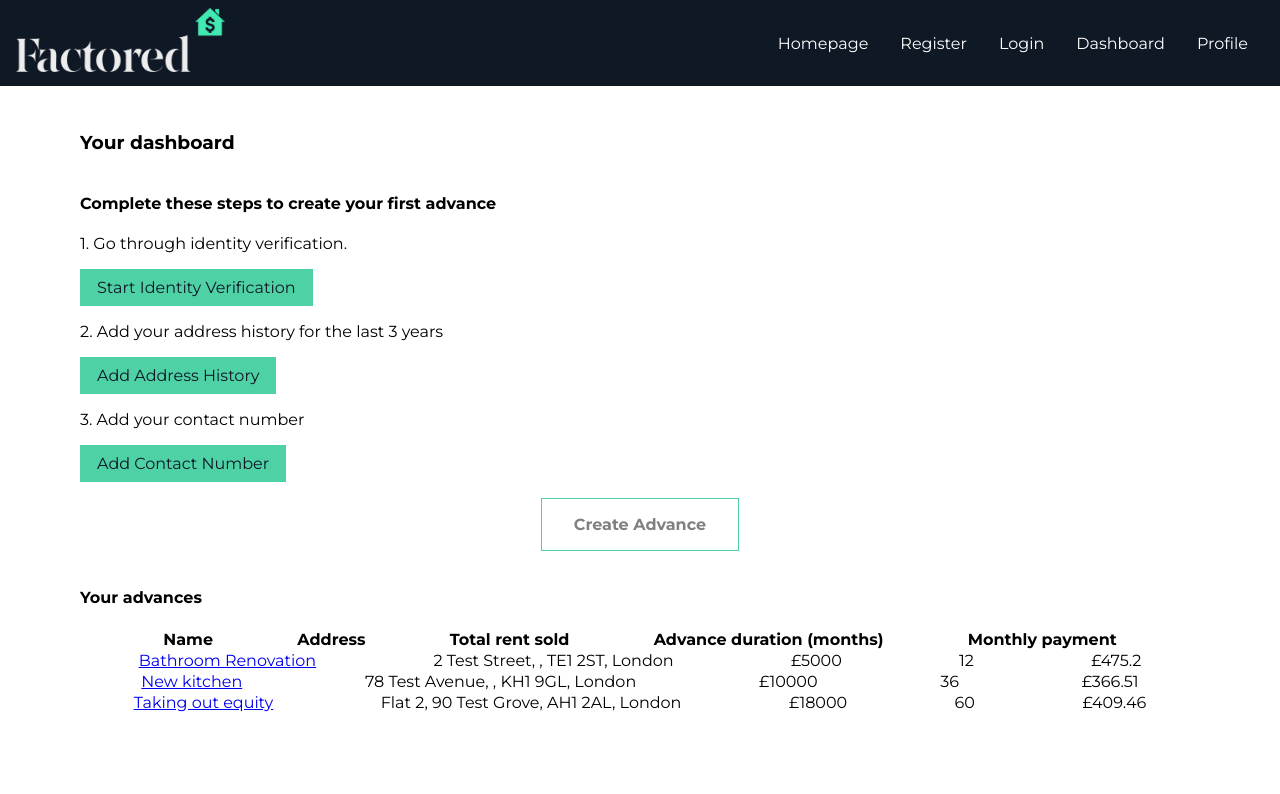
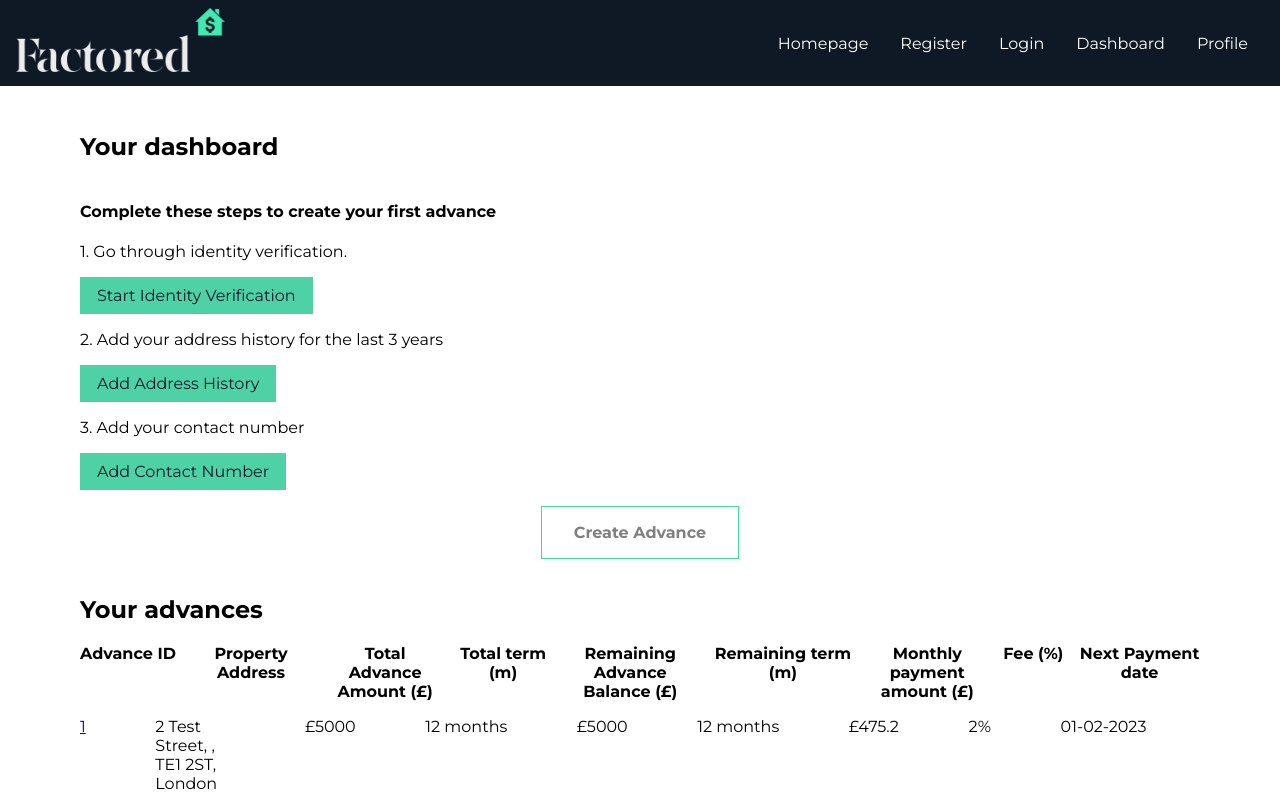
Before and after one commit to hal-alex/factored-mvp, a React (Create React App) app in the folder client/: page /dashboard in a window 1280 px wide. Shown: the top 794 px of the page. Built offline with nearby package versions, Linux system fonts and the light colour scheme.

Commit message:
started styling the dashboard table

```diff
--- a/client/src/components/Navbar.js
+++ b/client/src/components/Navbar.js
@@ -11,7 +11,7 @@ const Navbar = () => {
         </NavLink>
       </div>
       <nav className="main-navbar">
-        <ul class="main-navbar__items">
+        <ul className="main-navbar__items">
           {/* <ul className="nav-bar-links"> */}
           <li className="main-navbar__item"><NavLink to="/">Homepage</NavLink></li>
           <li className="main-navbar__item"><NavLink to="/register">Register</NavLink></li>
--- a/client/src/data.js
+++ b/client/src/data.js
@@ -22,6 +22,8 @@ const testAdvances = [
         bankAccountNumber: "1234567",
         bankAccountSortCode: "11-22-33",
         acceptTerms: false,
+        fee: "2%",
+        nextPaymentDate: "01-02-2023",
     },
     {
         id: 2,
@@ -45,6 +47,8 @@ const testAdvances = [
         bankAccountNumber: "9101112",
         bankAccountSortCode: "11-22-33",
         acceptTerms: false,
+        fee: "1%",
+        nextPaymentDate: "01-02-2023",
     },
     {
         id: 3,
@@ -68,6 +72,8 @@ const testAdvances = [
         bankAccountNumber: "1314151",
         bankAccountSortCode: "11-22-33",
         acceptTerms: false,
+        fee: "0.5%",
+        nextPaymentDate: "01-02-2023",
     },
 ]
 
--- a/client/src/index.css
+++ b/client/src/index.css
@@ -166,20 +166,20 @@ code {
   justify-content: space-between;
 } */
 
-.dashboard-table {
+/* .dashboard-table {
   display: flex;
   flex-direction: column;
-}
+} */
 
-.table-headings-container {
+/* .table-headings-container {
   display: flex;
   justify-content: space-evenly;
-}
+} */
 
-.table-values {
+/* .table-values {
   display: flex;
   justify-content: space-around;
-}
+} */
 
 .auth-form-container {
   margin: 10rem auto;
@@ -222,3 +222,28 @@ code {
 .profile-container .profile-title {
   font-weight: 500;
 }
+
+.dashboard-table {
+  display: grid;
+  row-gap: 1rem;
+}
+
+.table-headings-container,
+.table-values {
+  display: grid;
+  grid-template-columns: repeat(9, auto);
+  column-gap: 1rem;
+}
+
+.table-headings-container div {
+  text-align: center;
+  font-weight: 600;
+}
+
+/* .table-values {
+
+} */
+
+.table-value-address {
+  max-width: 5rem;
+}
--- a/client/src/pages/Dashboard.js
+++ b/client/src/pages/Dashboard.js
@@ -10,13 +10,22 @@ const Dashboard = () => {
   const phoneNumber = userProfileTestData.contactNumber
   const addressHistoryStatus = userProfileTestData.hasAddressHistory
 
-  const dashboardHeadings = ["Name", "Address",
-    "Total rent sold", "Advance duration (months)", "Monthly payment"]
+  const dashboardHeadings = [
+    "Advance ID",
+    "Property Address",
+    "Total Advance Amount (£)",
+    "Total term (m)",
+    "Remaining Advance Balance (£)",
+    "Remaining term (m)",
+    "Monthly payment amount (£)",
+    "Fee (%)",
+    "Next Payment date",
+  ]
 
   return (
     <div className="dashboard-main-container">
       <div className="dashboard-div">
-        <h3>Your dashboard</h3>
+        <h2>Your dashboard</h2>
         <div>
           <h4>Complete these steps to create your first advance</h4>
           <div>
@@ -51,42 +60,43 @@ const Dashboard = () => {
         </div>
       </div>
       <div className="table-container">
-        <h4>Your advances</h4>
-        <table className="dashboard-table">
+        <h2>Your advances</h2>
+        <div className="dashboard-table">
           <div className="table-headings-container">
             {dashboardHeadings.map((heading, index) => {
-              return <th key={index}>{heading}</th>
+              return <div key={index}>{heading}</div>
             })}
           </div>
-          <div >
+          <div className="dashboard-table-results">
             {testAdvances.map(advance => {
               const {
                 id,
-                advanceName,
-                advanceDescription,
-                reasonForAdvance,
                 firstLine,
                 secondLine,
                 postcode,
                 townOrCity,
-                country,
-                monthlyRent,
                 amountRentSelling,
                 advanceDuration,
                 monthlyPayment,
+                fee,
+                nextPaymentDate,
               } = advance
               return (
-                <tr key={id} className="table-values">
-                  <td><Link to={`/advances/${id}`}>{advanceName}</Link></td>
-                  <td>{`${firstLine}, ${secondLine}, ${postcode}, ${townOrCity}`}</td>
-                  <td>£{amountRentSelling}</td>
-                  <td>{advanceDuration}</td>
-                  <td>£{monthlyPayment}</td>
-                </tr>
+                <div key={id} className="table-values">
+                  <div><Link to={`/advances/${id}`}>{id}</Link></div>
+                  <div className="table-value-address">{`${firstLine}, ${secondLine}, ${postcode}, ${townOrCity}`}</div>
+                  <div>{`£${amountRentSelling}`}</div>
+                  <div>{`${advanceDuration} months`}</div>
+                  <div>{`£${amountRentSelling}`}</div>
+                  <div>{`${advanceDuration} months`}</div>
+                  <div>{`£${monthlyPayment}`}</div>
+                  <div>{fee}</div>
+                  <div>{nextPaymentDate}</div>
+                </div>
               )
             })}
           </div>
-        </table>
+        </div>
       </div>
     </div>
   )
```
